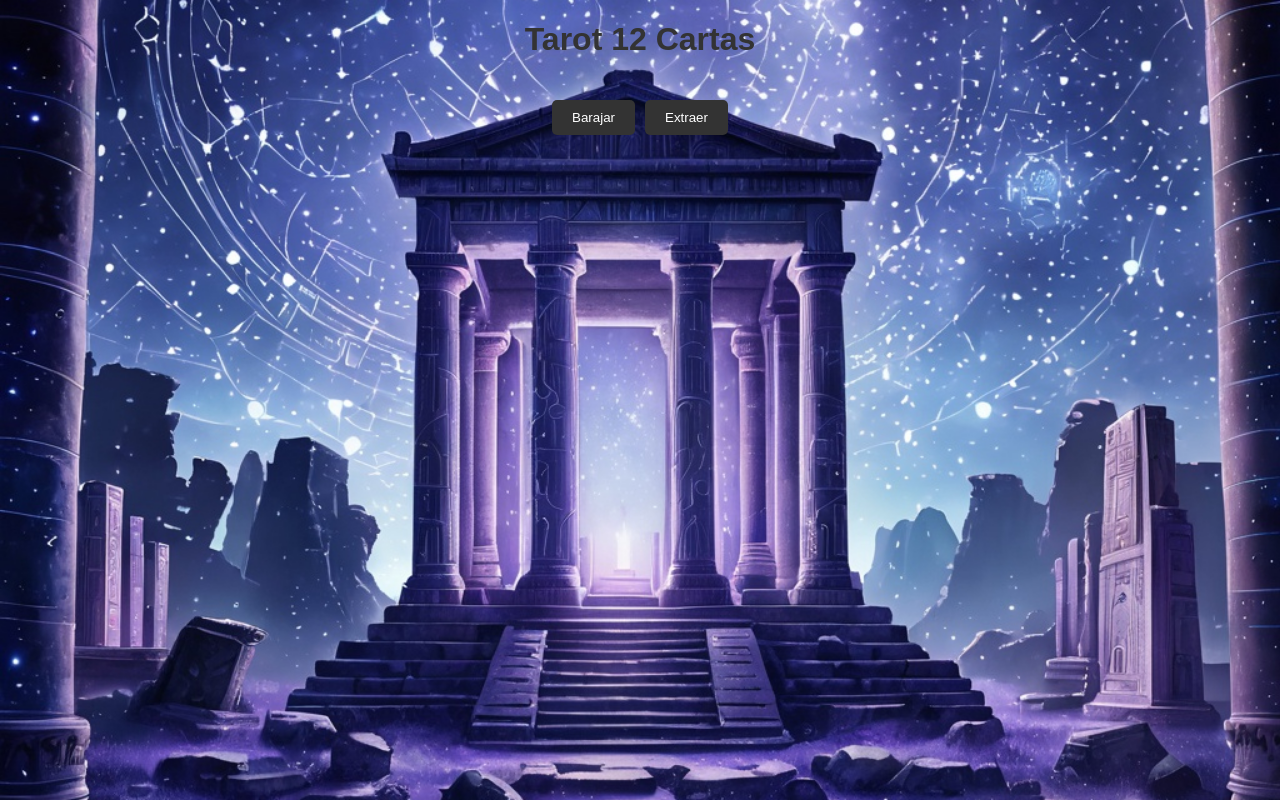
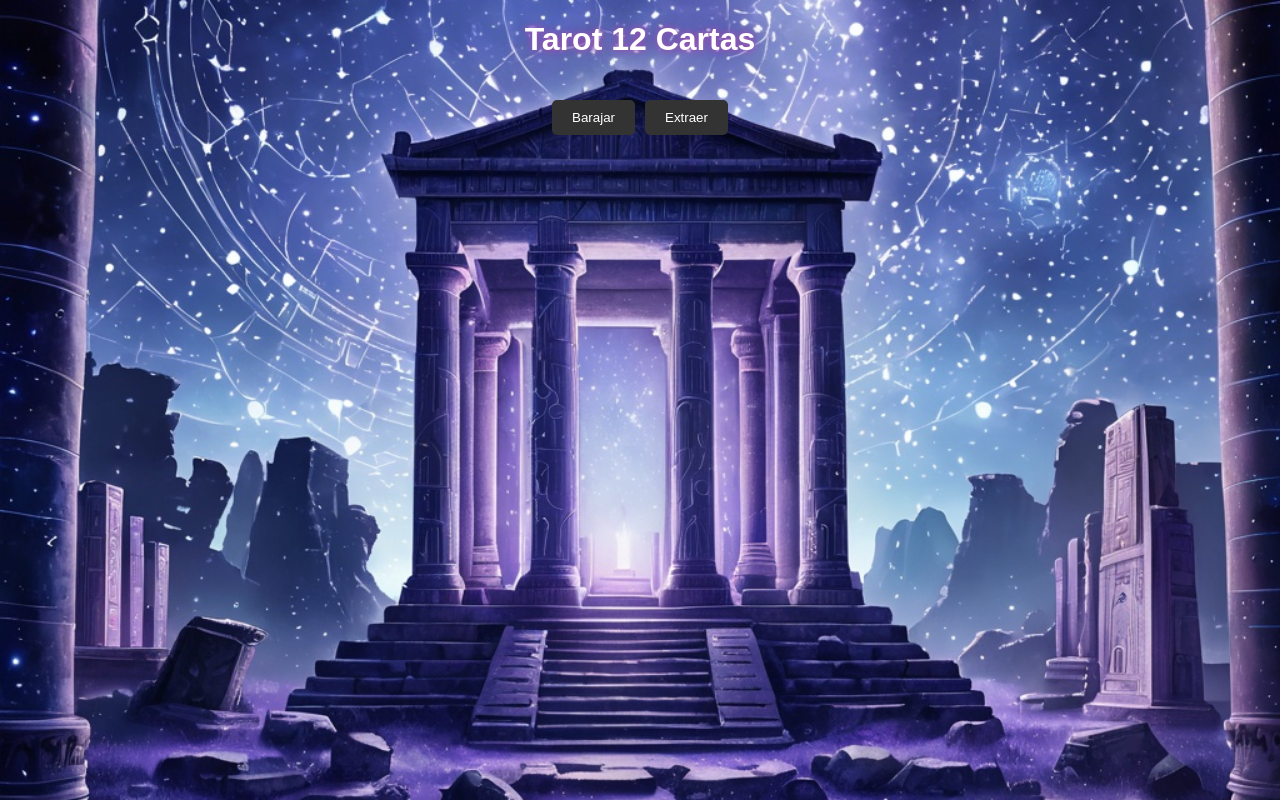
Before and after one commit to SANTIBAC/tarot-pwa, a plain HTML site: page index.html in a window 1280 px wide. Drawn offline with Linux system fonts and the light colour scheme.

Commit message:
Update index.html

```diff
--- a/index.html
+++ b/index.html
@@ -16,7 +16,10 @@
   max-width: 100vw;
   overflow-x: hidden;
 }
-
+  h1 {
+  color: white;
+  text-shadow: 0 0 5px #9b59b6, 0 0 10px #8e44ad;
+}
 .card-container {
   margin: 20px 0;
   display: flex;
```
